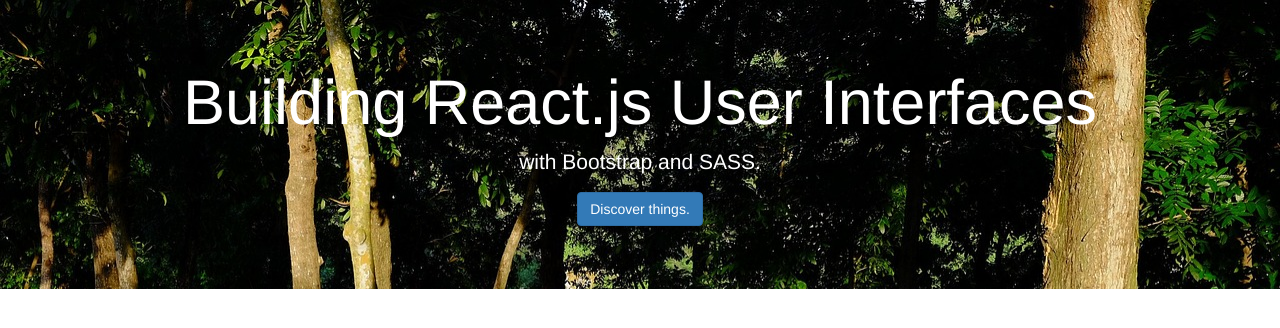
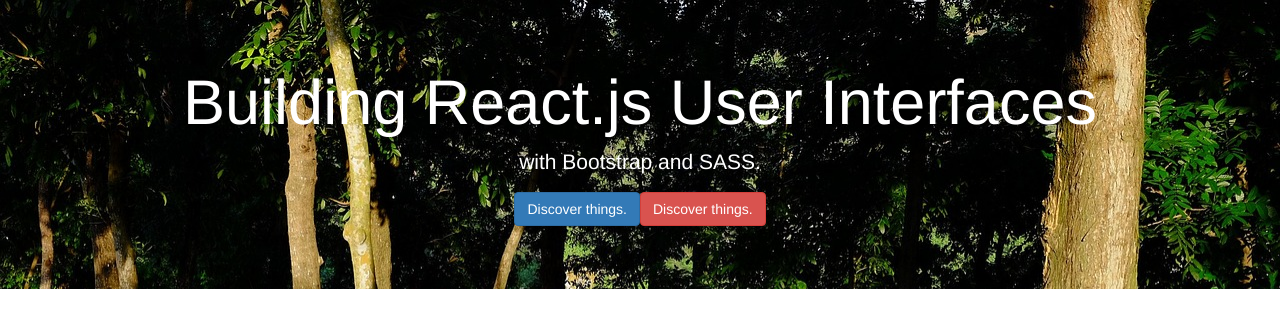
Before and after one commit to Dabrown18/react-interfaces, a React (Create React App) app: page / in a window 1280 px wide. Shown: the top 328 px of the page. Built offline with nearby package versions, Linux system fonts and the light colour scheme.

Commit message:
Building Reusable Bootstrap React Button

```diff
--- a/src/App.js
+++ b/src/App.js
@@ -1,4 +1,6 @@
 import React, { Component } from 'react';
+
+import Button from './bootstrap/Button';
 
 export default class App extends Component {
   render() {
@@ -9,7 +11,10 @@ export default class App extends Component {
         <div className="container">
           <h1>Building React.js User Interfaces</h1>
           <p>with Bootstrap and SASS.</p>
-          <p><a className="btn btn-primary" href="http://02geek.com/" target="_blank">Discover things.</a></p>
+          <p>
+            <Button className="btn btn-primary" href="http://02geek.com/" target="_blank" />
+            <Button className="btn btn-danger" href="http://02geek.com/" />
+          </p>
         </div>
       </div>
     );
--- /dev/null
+++ b/src/bootstrap/Button.js
@@ -0,0 +1,9 @@
+import React, { Component } from 'react';
+
+export default class Button extends Component {
+	render() {
+		return (
+			<a {...this.props}>Discover things.</a>
+		);
+	}
+}
```
